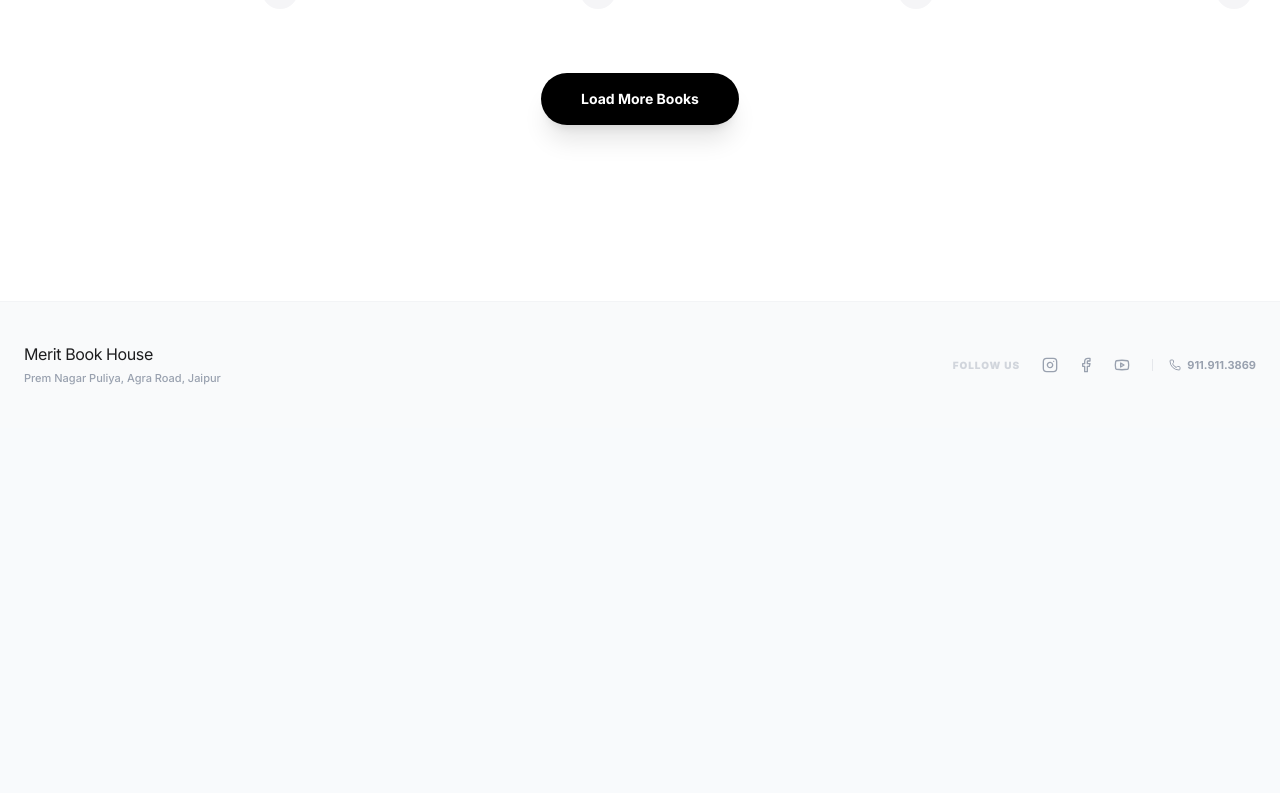
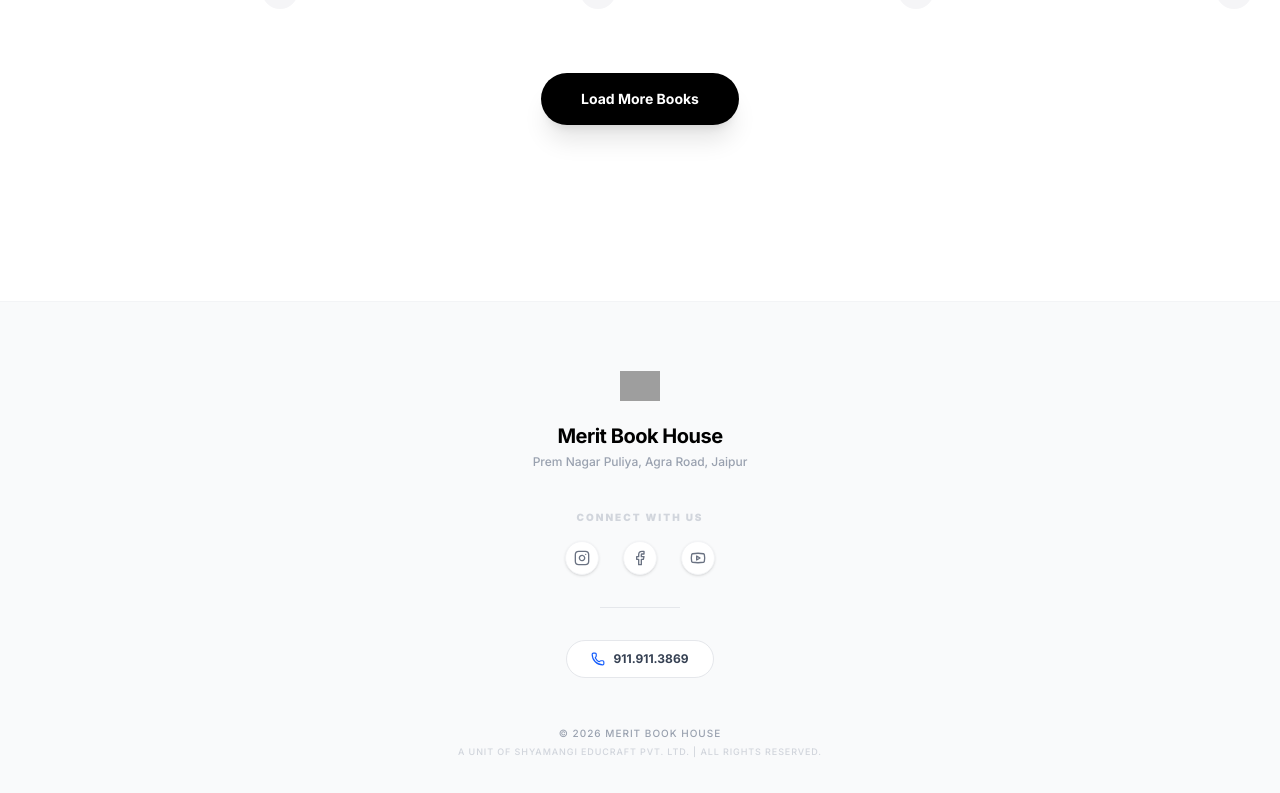
Before and after one commit to shyamangi/meritbookhouse, a React (Vite) app: page / in a window 1280 px wide. Shown: the part 1775-2568 px from the top of the page. Before the commit the page ends 2203 px from the top, so only its background shows below. Built offline with nearby package versions, Linux system fonts and the light colour scheme; grey boxes are pictures that could not be loaded.

Commit message:
Finally seeing the light

```diff
--- a/src/App.jsx
+++ b/src/App.jsx
@@ -461,7 +461,7 @@
         </div>
       </nav>
 
-      {/* MAIN CONTENT - Adjusted pt to accommodate the dynamic height of the fixed nav */}
+      {/* MAIN CONTENT */}
       <main className={`pb-24 transition-all duration-300 ${searchQuery ? 'pt-32 md:pt-40' : 'pt-20 md:pt-28'}`}>
         <div className="max-w-7xl mx-auto px-4 md:px-6">
           <div className="grid grid-cols-2 lg:grid-cols-4 gap-4 md:gap-10">
@@ -490,32 +490,51 @@
         </div>
       </main>
 
-      {/* COMPACT FOOTER */}
-      <footer className="bg-gray-50 border-t border-gray-100 py-10 mt-20">
-        <div className="max-w-7xl mx-auto px-6 flex flex-col md:flex-row justify-between items-center gap-6">
-          <div className="text-center md:text-left">
-            <h2 className="text-base font-normal tracking-tight mb-1">Merit Book House</h2>
-            <p className="text-gray-400 text-[11px] font-medium leading-relaxed">
-              Prem Nagar Puliya, Agra Road, Jaipur
-            </p>
+      {/* FULLY CENTERED FOOTER */}
+      <footer className="bg-gray-50 border-t border-gray-100 py-16 mt-20">
+        <div className="max-w-7xl mx-auto px-6 flex flex-col items-center text-center">
+          {/* Logo & Info Section */}
+          <div className="flex flex-col items-center gap-4 mb-10">
+            <img
+              src={getDriveUrl(LOGO_DRIVE_ID, 120)}
+              alt="Logo"
+              className="w-10 h-10 object-contain"
+              referrerPolicy="no-referrer"
+            />
+            <div>
+              <h2 className="text-xl font-bold tracking-tight mb-1 text-black">Merit Book House</h2>
+              <p className="text-gray-400 text-xs font-medium max-w-xs mx-auto">
+                Prem Nagar Puliya, Agra Road, Jaipur
+              </p>
+            </div>
           </div>
 
-          <div className="flex flex-col items-center md:items-end gap-3">
-            <div className="flex gap-4 items-center">
-              <span className="text-[10px] font-black text-gray-300 uppercase tracking-widest">Follow us</span>
-              <div className="flex items-center gap-3">
-                <div className="flex gap-2">
-                  <a href={SOCIAL_LINKS.instagram} target="_blank" rel="noopener noreferrer" className="p-1.5 hover:bg-white hover:shadow-sm rounded-full transition-all text-gray-400 hover:text-pink-600"><Instagram className="w-4 h-4" /></a>
-                  <a href={SOCIAL_LINKS.facebook} target="_blank" rel="noopener noreferrer" className="p-1.5 hover:bg-white hover:shadow-sm rounded-full transition-all text-gray-400 hover:text-blue-600"><Facebook className="w-4 h-4" /></a>
-                  <a href={SOCIAL_LINKS.youtube} target="_blank" rel="noopener noreferrer" className="p-1.5 hover:bg-white hover:shadow-sm rounded-full transition-all text-gray-400 hover:text-red-600"><Youtube className="w-4 h-4" /></a>
-                </div>
-                <div className="w-px h-3 bg-gray-200 mx-1 hidden md:block" />
-                <a href={`https://wa.me/${CONTACT_PHONE}`} target="_blank" rel="noopener noreferrer" className="text-[11px] font-bold text-gray-400 hover:text-black transition-colors flex items-center gap-1.5">
-                  <Phone className="w-3 h-3" />
-                  {CONTACT_DISPLAY}
-                </a>
+          {/* Social & Contact Section */}
+          <div className="flex flex-col items-center gap-8">
+            <div className="flex flex-col items-center gap-4">
+              <span className="text-[10px] font-black text-gray-300 uppercase tracking-[0.2em]">Connect with us</span>
+              <div className="flex items-center gap-6">
+                <a href={SOCIAL_LINKS.instagram} target="_blank" rel="noopener noreferrer" className="p-2 bg-white shadow-sm border border-gray-100 rounded-full transition-all text-gray-500 hover:text-pink-600 hover:scale-110"><Instagram className="w-4 h-4" /></a>
+                <a href={SOCIAL_LINKS.facebook} target="_blank" rel="noopener noreferrer" className="p-2 bg-white shadow-sm border border-gray-100 rounded-full transition-all text-gray-500 hover:text-blue-600 hover:scale-110"><Facebook className="w-4 h-4" /></a>
+                <a href={SOCIAL_LINKS.youtube} target="_blank" rel="noopener noreferrer" className="p-2 bg-white shadow-sm border border-gray-100 rounded-full transition-all text-gray-500 hover:text-red-600 hover:scale-110"><Youtube className="w-4 h-4" /></a>
               </div>
             </div>
+
+            <div className="h-px w-20 bg-gray-200" />
+
+            <a href={`https://wa.me/${CONTACT_PHONE}`} target="_blank" rel="noopener noreferrer" className="inline-flex items-center gap-2 px-6 py-2.5 bg-white border border-gray-200 rounded-full text-xs font-bold text-gray-700 hover:border-black transition-all group">
+              <Phone className="w-3.5 h-3.5 text-blue-600 group-hover:animate-pulse" />
+              {CONTACT_DISPLAY}
+            </a>
+          </div>
+
+          <div className="mt-12 space-y-1">
+            <p className="text-[10px] text-gray-400 font-medium uppercase tracking-widest">
+              &copy; 2026 Merit Book House
+            </p>
+            <p className="text-[9px] text-gray-300 font-medium uppercase tracking-widest">
+              A unit of Shyamangi Educraft Pvt. Ltd. | All Rights Reserved.
+            </p>
           </div>
         </div>
       </footer>
```
